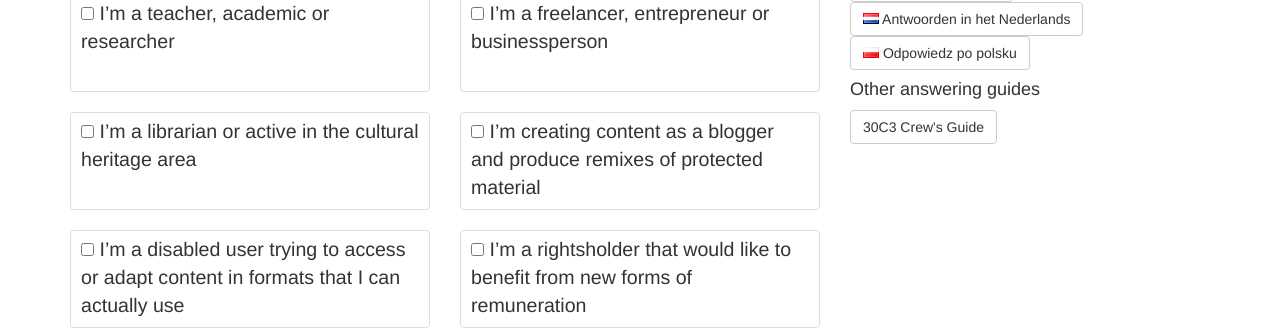
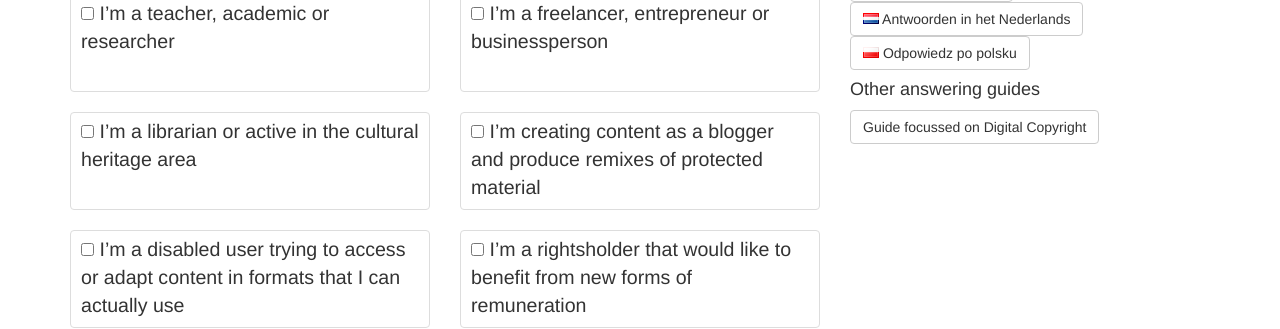
Before and after one commit to okfde/eucopyright, a Jekyll site: the page built from en/new.html, in a window 1280 px wide. Shown: the part 436-765 px from the top of the page. Built offline with Jekyll 4.4.1, drawn with Linux system fonts in a browser that asks for light colours; comment, search, counter and statistics services are not loaded.

Commit message:
Rename 30c3 guide to something more understandable for the general public

```diff
--- a/en/new.html
+++ b/en/new.html
@@ -94,7 +94,7 @@ language: en
       </ul>
       <h4>Other answering guides</h4>
       <a href="http://www.copywrongs.eu/" class="btn btn-default">
-        30C3 Crew's Guide
+        Guide focussed on Digital Copyright
       </a>
       <br/>
     </div>
```
